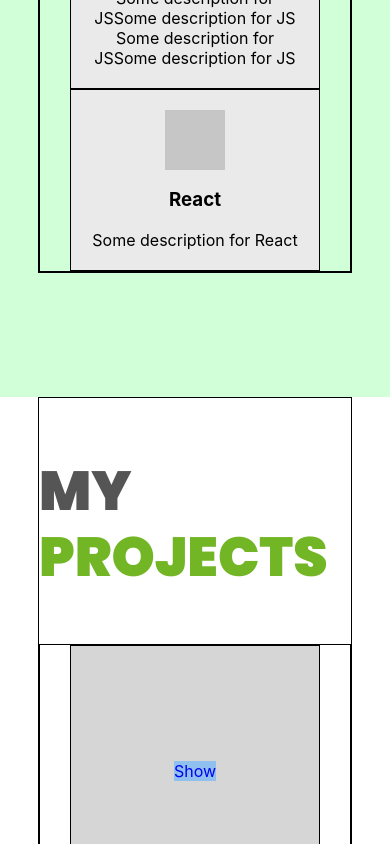
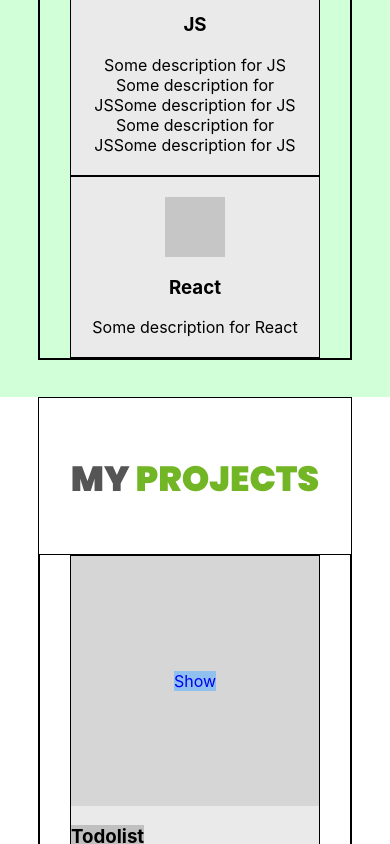
Before and after one commit to JuliOgogo/portfolio, a React (Create React App) app: page / in a window 390 px wide. Shown: the part 1371-2215 px from the top of the page. Built offline with nearby package versions, Linux system fonts and the light colour scheme.

Commit message:
common title and css for it

```diff
--- /dev/null
+++ b/src/common/components/title/Title.js
@@ -0,0 +1,12 @@
+import React from 'react';
+import style from './Title.module.css';
+
+function Title(props) {
+    return (
+        <div className={style.title}>
+            <h2>{props.text1 + ' '}<span>{props.text2}</span></h2>
+        </div>
+    );
+}
+
+export default Title;
--- /dev/null
+++ b/src/common/components/title/Title.module.css
@@ -0,0 +1,51 @@
+.title {
+    padding: 60px 0 54px;
+}
+
+.title h2::before {
+    position: absolute;
+    content: ''; /*обязательное свойство*/
+    background-color: #72b626;
+    height: 2px;
+    width: 30px;
+    right: -50px;
+    top: 30px;
+}
+
+.title h2::after {
+    position: absolute;
+    content: ''; /*обязательное свойство*/
+    background-color: #72b626;
+    height: 2px;
+    width: 30px;
+    left: -50px;
+    top: 30px;
+}
+
+.title h2 {
+    position: relative;
+    font-family: 'Poppins', sans-serif;
+    font-size: 55px;
+    font-weight: 900;
+    text-transform: uppercase;
+    margin: 0;
+    color: #555;
+    line-height: 1.2;
+}
+
+.title span {
+    color: #72b626;
+}
+
+@media screen and (max-width: 626px) {
+    .title h2::after,
+    .title h2::before {
+        content: none;
+    }
+}
+
+@media screen and (max-width: 480px) {
+    .title h2 {
+        font-size: 35px;
+    }
+}
--- a/src/projects/Projects.js
+++ b/src/projects/Projects.js
@@ -2,14 +2,13 @@ import React from 'react';
 import style from './Projects.module.css';
 import styleContainer from '../common/styles/Container.module.css';
 import Project from "./project/Project";
+import Title from "../common/components/title/Title";
 
 function Projects() {
     return (
         <div className={style.projects}>
             <div className={`${styleContainer.container} ${style.projectsContainer}`}>
-                <div className={style.title}>
-                    <h2>My <span>Projects</span></h2>
-                </div>
+                <Title text1={'My'} text2={'Projects'}/>
                 <div className={style.projectsElements}>
                     <Project title={'Todolist'} description={'Todolist'}/>
                     <Project title={'Ignat'}
--- a/src/projects/Projects.module.css
+++ b/src/projects/Projects.module.css
@@ -6,25 +6,6 @@
 .projectsContainer {
     flex-direction: column;
     justify-content: flex-start;
-}
-
-.title {
-    /*background-color: #eaeaea;*/
-    padding: 60px 0 54px;
-}
-
-.title h2 {
-    font-family: 'Poppins', sans-serif;
-    font-size: 55px;
-    font-weight: 900;
-    text-transform: uppercase;
-    margin: 0;
-    color: #555;
-    line-height: 1.2;
-}
-
-.title span {
-    color: #72b626;
 }
 
 .projectsElements {
--- a/src/skills/Skills.js
+++ b/src/skills/Skills.js
@@ -2,12 +2,13 @@ import React from 'react';
 import style from './Skills.module.css';
 import styleContainer from '../common/styles/Container.module.css';
 import Skill from "./skill/Skill";
+import Title from "../common/components/title/Title";
 
 function Skills() {
     return (
         <div className={style.skills}>
             <div className={`${styleContainer.container} ${style.skillsContainer}`}>
-                <h2 className={style.title}>Skills</h2>
+                <Title text1={'Skills'}/>
                 <div className={style.skillsElements}>
                     <Skill title={'HTML'} description={'Some description for HTML'}/>
                     <Skill title={'JS'} description={'Some description for JS Some description for JSSome description for JS Some description for JSSome description for JS'}/>
```
